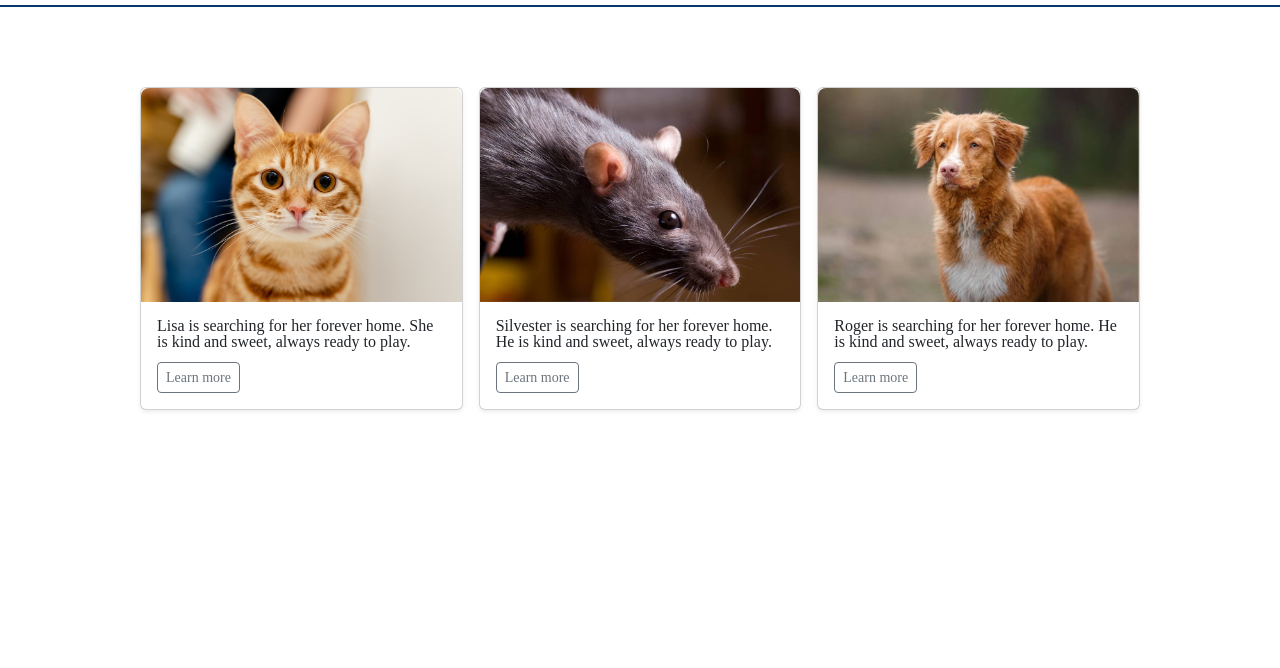
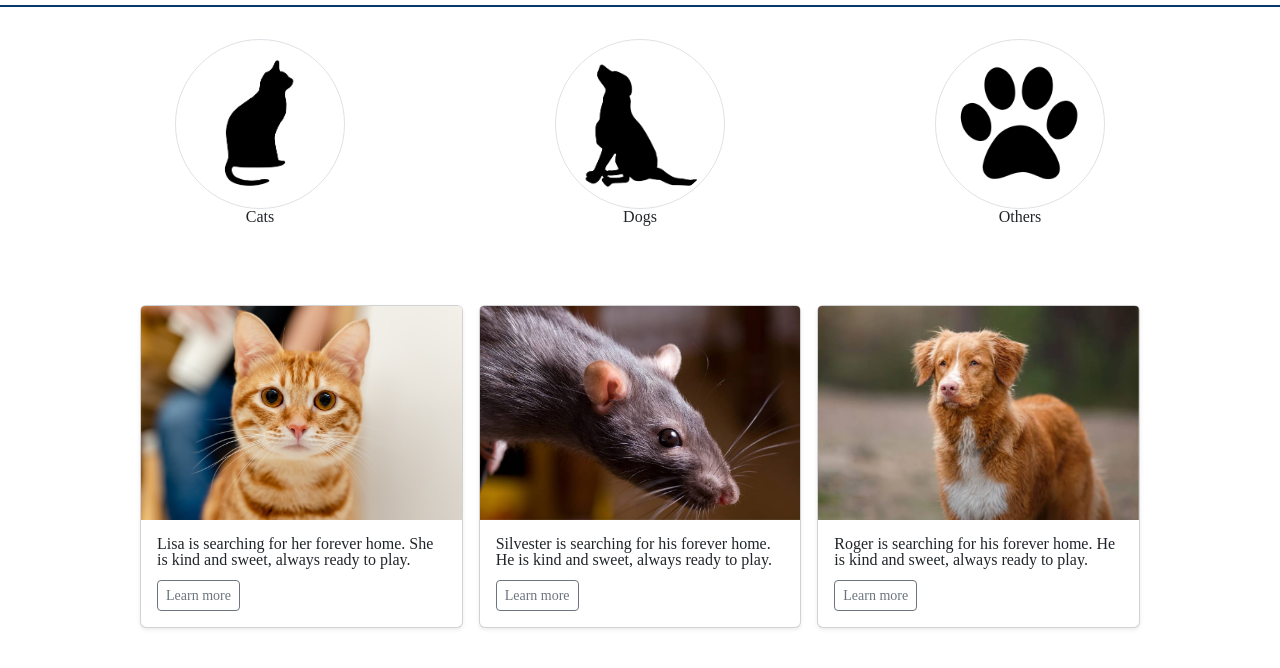
Before and after one commit to DianaNTodorova/Bootstrap-project.github.io, a plain HTML site: page index.html in a window 1280 px wide. Shown: the part 90-758 px from the top of the page. Drawn offline with nearby package versions, Linux system fonts and the light colour scheme.

Commit message:
last changes uploaded section 1 done

```diff
--- a/index.html
+++ b/index.html
@@ -85,6 +85,41 @@
       </nav>
     </header>
     <main>
+      <!--Choosing section grid-->
+      <div class="container text-center">
+        <div class="row">
+          <div class="col">
+            <img
+              src="images/Cat_-5.png"
+              class="img-thumbnail"
+              alt="cat"
+              width="170px"
+            />
+            <p>Cats</p>
+          </div>
+          <div class="col">
+            <img
+              src="images/Sitting-Dog-Silhouette.png"
+              class="img-thumbnail"
+              alt="dog"
+              width="170px"
+            />
+            <p>Dogs</p>
+          </div>
+          <div class="col">
+            <img
+              src="images/paw-print.png"
+              class="img-thumbnail"
+              alt="paw"
+              width="170px"
+            />
+            <p>Others</p>
+          </div>
+        </div>
+      </div>
+
+      <!--Grid images-->
+
       <div class="album py-5">
         <div class="container">
           <div class="row row-cols-1 row-cols-sm-2 row-cols-md-3 g-3">
@@ -110,7 +145,7 @@
                 <img src="images/rat.jpg" />
                 <div class="card-body">
                   <p class="card-text">
-                    Silvester is searching for her forever home. He is kind and
+                    Silvester is searching for his forever home. He is kind and
                     sweet, always ready to play.
                   </p>
                   <button
@@ -127,7 +162,7 @@
                 <img src="images/dog.jpg" />
                 <div class="card-body">
                   <p class="card-text">
-                    Roger is searching for her forever home. He is kind and
+                    Roger is searching for his forever home. He is kind and
                     sweet, always ready to play.
                   </p>
                   <button
--- a/styles/index.scss
+++ b/styles/index.scss
@@ -35,6 +35,18 @@ nav {
     margin-top: 0.75rem;
   }
   img {
-    border-radius: 0.5rem 0.5rem 0 0;
+    border-radius: 0.25rem 0.25rem 0 0;
   }
 }
+.container.text-center {
+  margin-top: 2rem;
+  img {
+    border-radius: 50%;
+    &:hover {
+      border-color: #08376b;
+    }
+  }
+}
+.nav-item a:hover {
+  background-color: #33ccff;
+}
```
Also changed, not shown: images/Cat_-5.png (added), images/Sitting-Dog-Silhouette.png (added), images/background image.jpeg (added), images/kat.jpg (added), images/paw-print.png (added), images/puppies.jpeg (added), styles/index.css, 1 other file.
